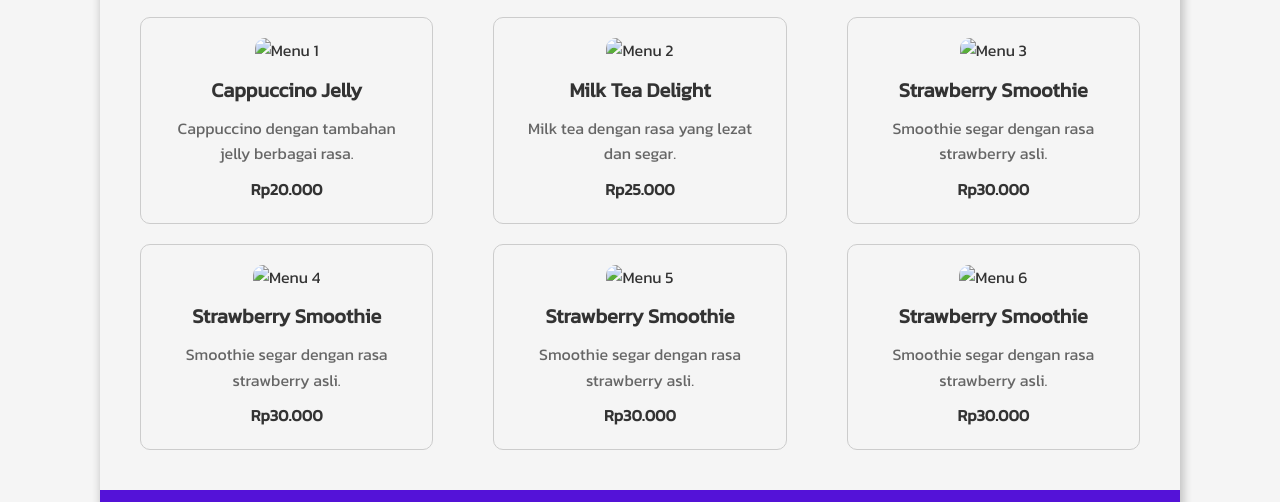
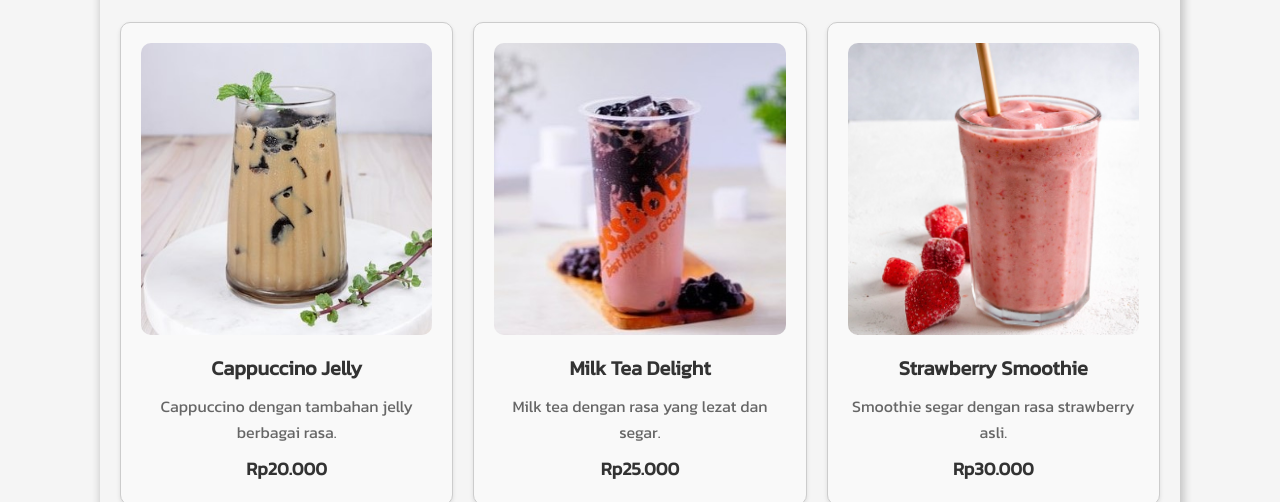
Before and after one commit to handikatriarlan/mossy-frost, a plain HTML site: page menu.html in a window 1280 px wide. Shown: the part 329-831 px from the top of the page. Drawn offline with Linux system fonts and the light colour scheme.

Commit message:
hari ketiga part dua

```diff
--- a/assets/styles/style.css
+++ b/assets/styles/style.css
@@ -189,21 +189,35 @@ main {
 }
 
 .menu-item {
+    margin-top: 5px;
     border: 1px solid #ccc;
-    margin: 0 20px;
     border-radius: 10px;
     padding: 20px;
     text-align: center;
+    background-color: #f9f9f9;
+    box-shadow: 0 2px 4px rgba(0, 0, 0, 0.1);
+    transition: transform 0.3s ease;
+}
+
+.menu-item:hover {
+    transform: translateY(-5px);
 }
 
 .menu-item img {
     width: 100%;
     border-radius: 10px;
+    transition: transform 0.3s ease;
+    cursor: pointer;
+}
+
+.menu-item:hover img {
+    transform: scale(0.97);
 }
 
 .menu-item h2 {
     margin-top: 10px;
     font-size: 20px;
+    color: #333;
 }
 
 .menu-item p {
@@ -212,11 +226,17 @@ main {
     color: #666;
 }
 
+.menu-item sup {
+    font-size: 10px;
+    text-decoration: line-through;
+}
+
 .menu-item span {
     display: block;
     margin-top: 10px;
     font-weight: bold;
     color: #333;
+    font-size: 18px;
 }
 
 .title {
--- a/menu.html
+++ b/menu.html
@@ -14,7 +14,7 @@
 <body>
     <div class="container">
         <header>
-            <img src="assets/images/mossy-frost-banner.png" alt="Mossy Frost Banner" class="header-img">
+            <img src="assets/images/mossy-frost-header.png" alt="Mossy Frost Banner" class="header-img">
             <nav>
                 <ul>
                     <li class="brand"><a href="index.html">Mossy Frost</a></li>
@@ -32,40 +32,40 @@
             <h1 class="title">Menu Kami</h1>
             <div class="menu-items">
                 <div class="menu-item">
-                    <img src="menu1.jpg" alt="Menu 1">
+                    <img src="assets/images/cappuccino-jelly.jpg" alt="Menu 1">
                     <h2>Cappuccino Jelly</h2>
                     <p>Cappuccino dengan tambahan jelly berbagai rasa.</p>
                     <span>Rp20.000</span>
                 </div>
                 <div class="menu-item">
-                    <img src="menu2.jpg" alt="Menu 2">
+                    <img src="assets/images/milk-tea-delight.jpg" alt="Menu 2">
                     <h2>Milk Tea Delight</h2>
                     <p>Milk tea dengan rasa yang lezat dan segar.</p>
                     <span>Rp25.000</span>
                 </div>
                 <div class="menu-item">
-                    <img src="menu3.jpg" alt="Menu 3">
+                    <img src="assets/images/strawberry-smoothie.jpg" alt="Menu 3">
                     <h2>Strawberry Smoothie</h2>
                     <p>Smoothie segar dengan rasa strawberry asli.</p>
                     <span>Rp30.000</span>
                 </div>
                 <div class="menu-item">
-                    <img src="menu4.jpg" alt="Menu 4">
-                    <h2>Strawberry Smoothie</h2>
-                    <p>Smoothie segar dengan rasa strawberry asli.</p>
-                    <span>Rp30.000</span>
+                    <img src="assets/images/coffee-frappe.jpg" alt="Menu 4">
+                    <h2>Cofee Frappe</h2>
+                    <p>Coffee Frappe kami akan membuat hari anda lebih bersemangat.</p>
+                    <span><sup>Rp37.000</sup> Rp30.000</span>
                 </div>
                 <div class="menu-item">
-                    <img src="menu5jpg" alt="Menu 5">
-                    <h2>Strawberry Smoothie</h2>
-                    <p>Smoothie segar dengan rasa strawberry asli.</p>
-                    <span>Rp30.000</span>
+                    <img src="assets/images/hazelnut-cappuccino.jpg" alt="Menu 5">
+                    <h2>Hazelnut Cappuccino</h2>
+                    <p>Rasakan kelembutan cappuccino dengan sentuhan Hazelnut.</p>
+                    <span>Rp22.500</span>
                 </div>
                 <div class="menu-item">
-                    <img src="menu6.jpg" alt="Menu 6">
-                    <h2>Strawberry Smoothie</h2>
-                    <p>Smoothie segar dengan rasa strawberry asli.</p>
-                    <span>Rp30.000</span>
+                    <img src="assets/images/green-tea-latte.jpg" alt="Menu 6">
+                    <h2>Green Tea Latte</h2>
+                    <p>Paduan sempurna antara rasa segar Green Tea dan Latte.</p>
+                    <span>Rp17.500</span>
                 </div>
             </div>
         </main>
```
Also changed, not shown: contact.html (+1 -1 lines), history.html (+1 -1 lines), index.html (+2 -2 lines), login.html (+1 -1 lines), order.html (+1 -1 lines), assets/images/cappuccino-jelly.jpg (added), assets/images/coffee-frappe-banner.png (renamed from assets/images/coffe-frappe.png), assets/images/coffee-frappe.jpg (added), assets/images/green-tea-latte.jpg (added), assets/images/hazelnut-cappuccino.jpg (added), assets/images/milk-tea-delight.jpg (added), assets/images/mossy-frost-header.png (renamed from assets/images/mossy-frost-banner.png), assets/images/strawberry-smoothie.jpg (added).
